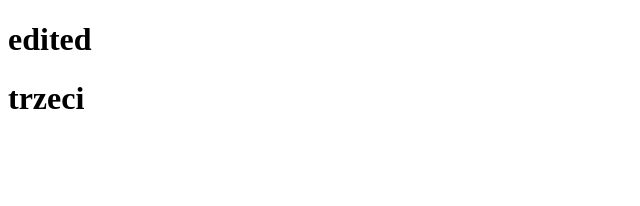
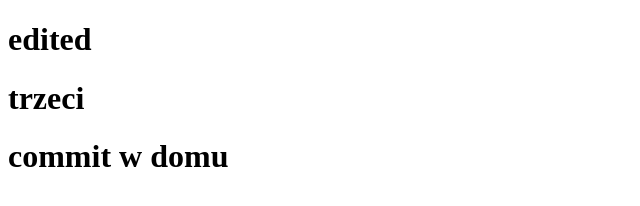
Before and after one commit to Kornel393/2PRO_gr1_projektowanie_oprogramowania, a plain HTML site: page index.html in a window 1280 px wide. Shown: the whole page, without its empty margins (0-640 px from the left). Drawn offline with Linux system fonts and the light colour scheme.

Commit message:
pracaDomowa

```diff
--- a/index.html
+++ b/index.html
@@ -9,5 +9,6 @@
 
     <h1>edited</h1>
     <h1>trzeci</h1>
+    <h1>commit w domu</h1>
 </body>
 </html>
```
